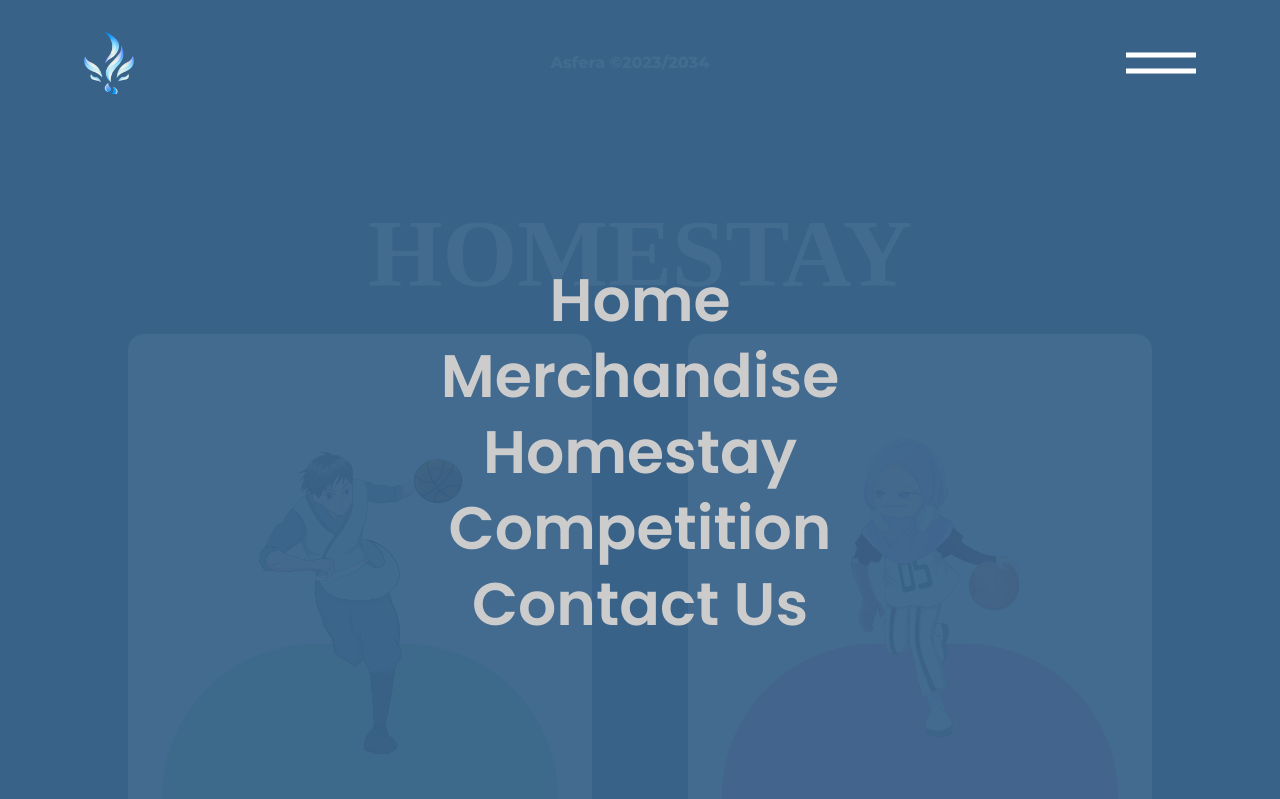
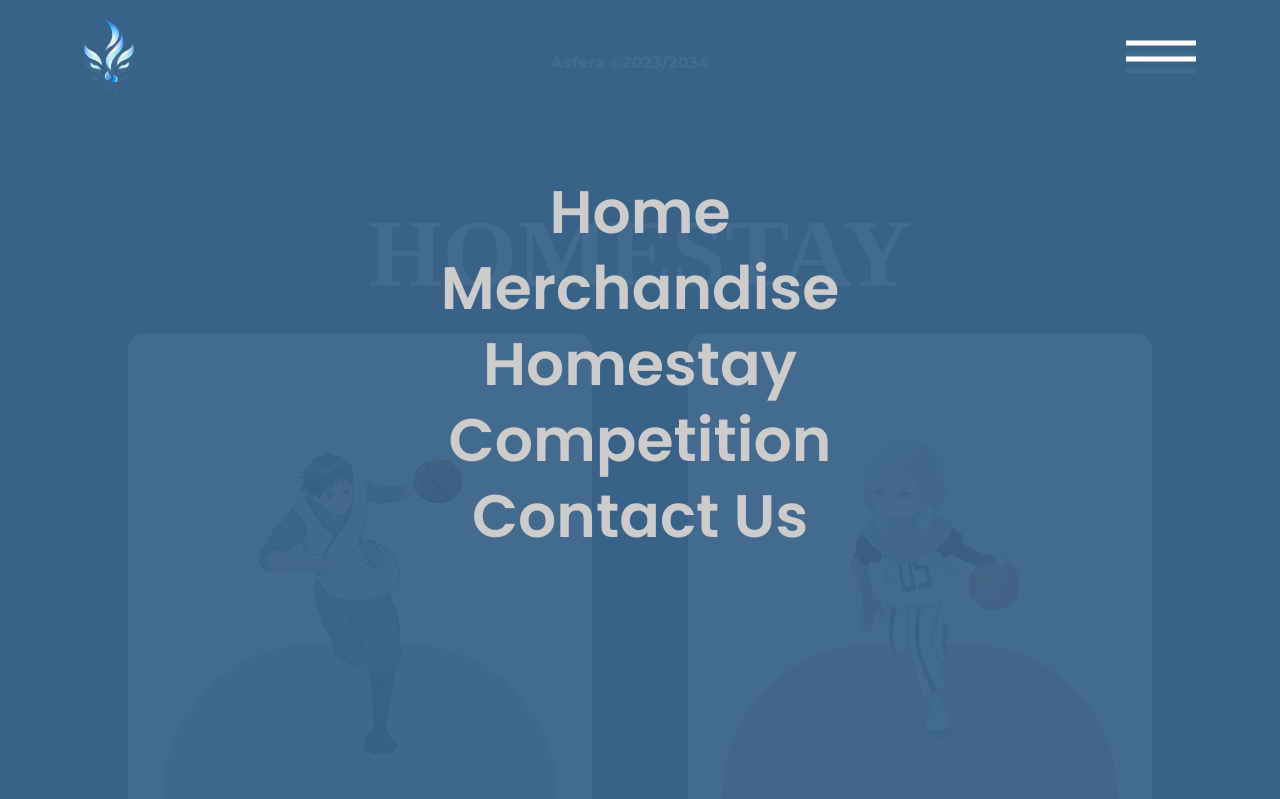
Before and after one commit to dickyel/frontend-syfest, a website: page src/homestay.html in a window 1280 px wide. Both pictures are taken after a click on the button 1161 px from the left and 62 px from the top of the page. Shown: the top 799 px of the page. Drawn offline with nearby package versions, Linux system fonts and the light colour scheme; a web font is replaced by a local one.

```diff
--- a/src/homestay.html
+++ b/src/homestay.html
@@ -57,10 +57,10 @@
         <div class="modal opacity-0 pointer-events-none fixed w-full h-full top-0 left-0 flex items-center justify-center z-[999] overflow-hidden">
             <div class="modal-overlay absolute w-full h-full bg-[#39638A] opacity-95"></div>
 
-            <div class="modal-container fixed w-full h-full z-50 overflow-y-auto items-center">
+            <div class="modal-container fixed w-full h-full overflow-y-auto items-center">
 
                 <!-- navbar -->
-                <nav class="flex flex-row max-w-6xl mx-auto justify-between items-center py-8 px-5 mb-8">
+                <nav class="flex flex-row max-w-6xl mx-auto justify-between items-center py-5 px-5">
                     <a href="index.html">
                         <img src="assets/images/logo.png" alt="" width="50px">
                     </a>
@@ -77,10 +77,10 @@
                 </nav>
 
                 <!-- menu -->
-                <div class="modal-content justify-center mx-auto h-auto text-center py-8 flex flex-col items-center ">
+                <div class="modal-content justify-center mx-auto h-auto text-center py-4 flex flex-col items-center ">
 
                 <!-- navigasi -->
-                <div class=" items-center pb-2 py-20">
+                <div class=" items-center pb-2 py-16">
                     <ul class="flex flex-col gap-y-4">
                         <li>
                             <a href="index.html" class="md:text-6xl text-4xl text-white font-semibold font-['Poppins'] ">Home</a>
```
Also changed, not shown: src/index.html (+7 -6 lines).
